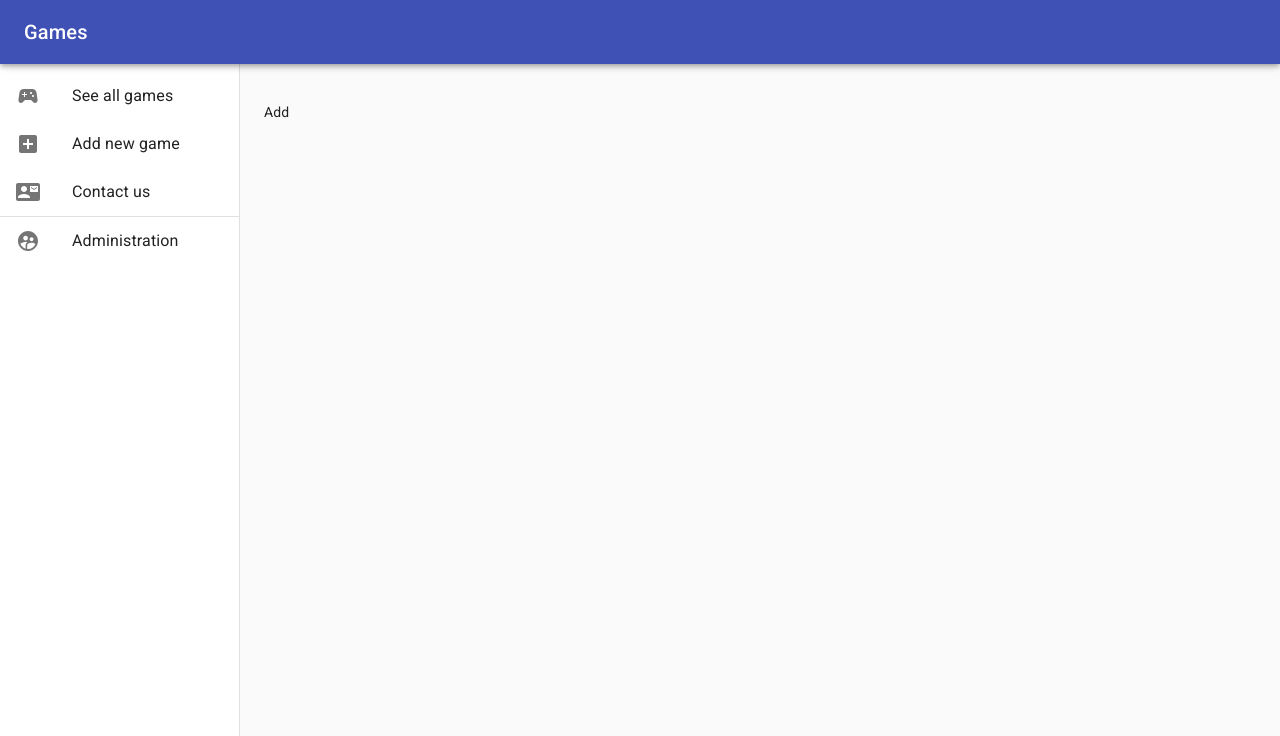
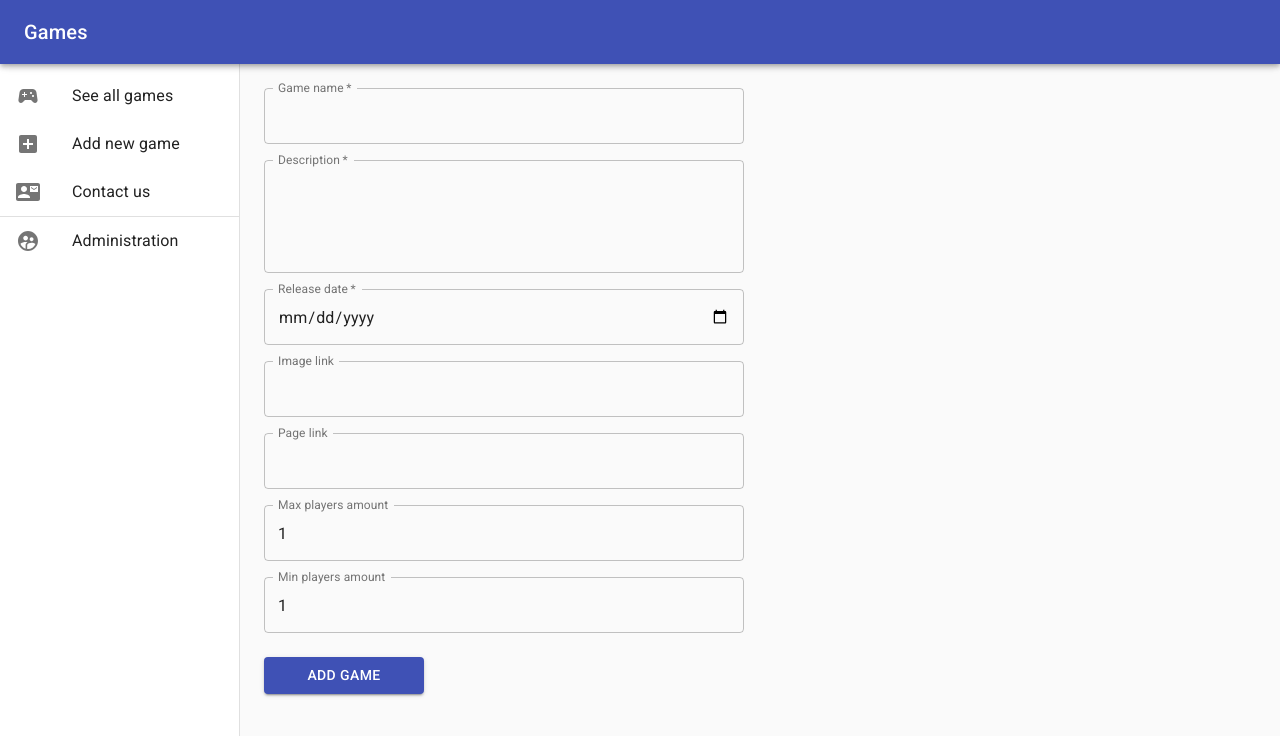
Before and after one commit to DeXo2940/CMS_PUT, a React (Create React App) app in the folder cms-frontend/: page /add-game in a window 1280 px wide. Shown: the top 736 px of the page. Built offline with nearby package versions, Linux system fonts and the light colour scheme.

Commit message:
add game form ui

```diff
--- /dev/null
+++ b/cms-frontend/src/add-game.component.tsx
@@ -0,0 +1,97 @@
+import {Button, TextField} from "@material-ui/core";
+import styled from "styled-components";
+
+const Form = styled.form`
+    display: flex;
+    flex-direction: column;
+    gap: 1rem;
+    width: 30rem;
+`;
+
+const Container = styled.div`
+    display: flex;
+    flex-direction: column;
+`;
+
+const StyledButton = styled(Button)`
+    width: 10rem;
+    margin-top: 1.5rem;
+`;
+
+export const AddGame = () => {
+    return (
+        <Container>
+            <Form>
+                <TextField
+                    id="standard-full-width"
+                    label="Game name"
+                    variant="outlined"
+                    required
+                    InputLabelProps={{
+                        shrink: true,
+                    }}
+                />
+                <TextField
+                    id="standard-multiline-static"
+                    variant="outlined"
+                    label="Description"
+                    multiline
+                    required
+                    rows={4}
+                    InputLabelProps={{
+                        shrink: true,
+                    }}
+                />
+                <TextField
+                    id="date"
+                    label="Release date"
+                    variant="outlined"
+                    required
+                    type="date"
+                    InputLabelProps={{
+                        shrink: true,
+                    }}
+                />
+                <TextField
+                    id="standard-full-width"
+                    label="Image link"
+                    variant="outlined"
+                    InputLabelProps={{
+                        shrink: true,
+                    }}
+                />
+                <TextField
+                    id="standard-full-width"
+                    label="Page link"
+                    variant="outlined"
+                    InputLabelProps={{
+                        shrink: true,
+                    }}
+                />
+                <TextField
+                    id="standard-full-width"
+                    label="Max players amount"
+                    type="number"
+                    variant="outlined"
+                    defaultValue={1}
+                    InputLabelProps={{
+                        shrink: true,
+                    }}
+                />
+                <TextField
+                    id="standard-full-width"
+                    label="Min players amount"
+                    type="number"
+                    variant="outlined"
+                    defaultValue={1}
+                    InputLabelProps={{
+                        shrink: true,
+                    }}
+                />
+            </Form>
+            <StyledButton variant="contained" color="primary" size="medium">
+                Add game
+            </StyledButton>
+        </Container>
+    )
+};
--- a/cms-frontend/src/index.tsx
+++ b/cms-frontend/src/index.tsx
@@ -19,6 +19,7 @@ import ContactMailIcon from '@material-ui/icons/ContactMail';
 import SupervisedUserCircleIcon from '@material-ui/icons/SupervisedUserCircle';
 import {Route, Switch} from "react-router";
 import {BrowserRouter} from "react-router-dom";
+import {AddGame} from "./add-game.component";
 
 const drawerWidth = 240;
 
@@ -86,11 +87,6 @@ const Contact = () => {
         <p>Contact</p>
     )
 }
-const AddGame = () => {
-    return (
-        <p>Add</p>
-    )
-}
 
 const CMS: FC = () => {
     const classes = useStyles()
```
